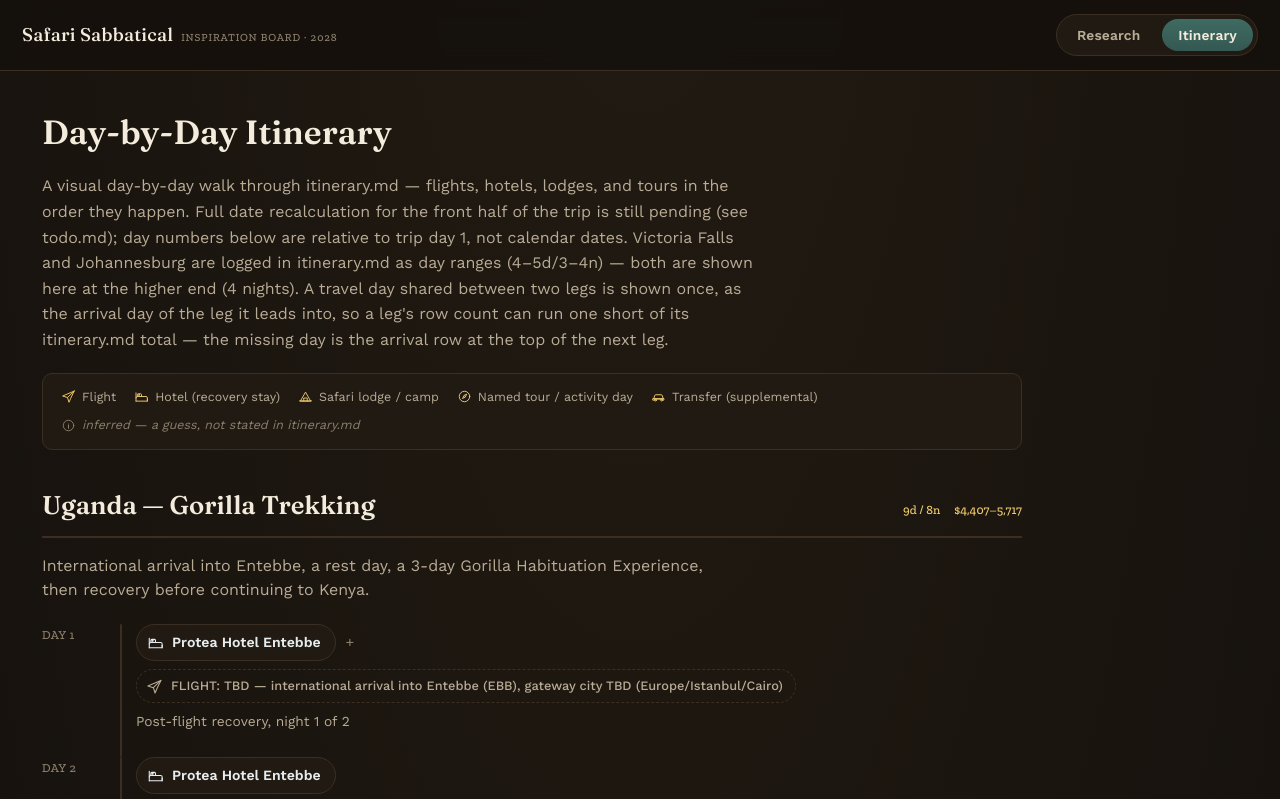
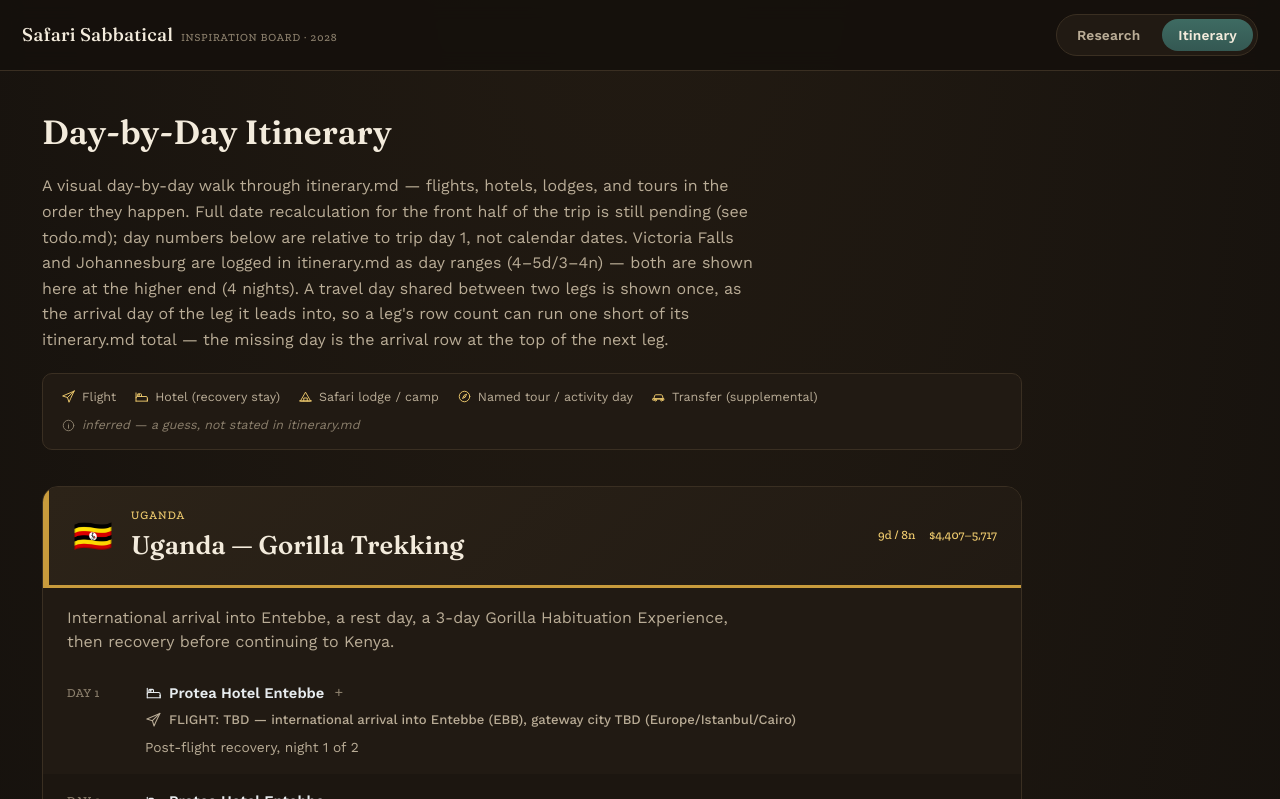
Before and after one commit to RussellUresti/safari, a plain HTML site: page index.html in a window 1280 px wide. Both pictures are taken after a click on the tab "Itinerary". Shown: the top 799 px of the page. Drawn offline with nearby package versions, Linux system fonts and the light colour scheme.

Commit message:
Updates to itinerary page

```diff
--- a/index.html
+++ b/index.html
@@ -52,8 +52,8 @@
 <script src="icons.js"></script>
 <script src="data.js"></script>
 <script src="itinerary-data.js"></script>
+<script src="itinerary.js"></script>
 <script src="app.js"></script>
-<script src="itinerary.js"></script>
 <script>
   // populate menu-toggle icon (needs ICONS loaded, which app.js already required)
   document.getElementById("menu-toggle").innerHTML = window.icon("menu");
--- a/itinerary.js
+++ b/itinerary.js
@@ -11,6 +11,14 @@
 
   const DATA = window.ITINERARY_DATA;
   const icon = window.icon;
+
+  const COUNTRY_FLAGS = {
+    Uganda: "🇺🇬",
+    Kenya: "🇰🇪",
+    Zimbabwe: "🇿🇼",
+    Botswana: "🇧🇼",
+    "South Africa": "🇿🇦"
+  };
 
   function esc(str) {
     if (str === undefined || str === null) return "";
@@ -45,10 +53,15 @@
 
   function buildLeg(leg) {
     const daysHtml = leg.days.map(buildDayRow).join("");
+    const flag = COUNTRY_FLAGS[leg.country] || "";
     return `
       <section class="itin-leg" id="itin-${leg.id}">
         <header class="itin-leg__header">
-          <h2 class="itin-leg__name">${esc(leg.name)}</h2>
+          <span class="itin-leg__flag">${flag}</span>
+          <div class="itin-leg__heading">
+            <div class="itin-leg__country">${esc(leg.country)}</div>
+            <h2 class="itin-leg__name">${esc(leg.name)}</h2>
+          </div>
           <div class="itin-leg__meta">
             <span>${esc(leg.totalDaysLabel)}</span>
             <span>${esc(leg.totalPrice)}</span>
--- a/styles.css
+++ b/styles.css
@@ -831,15 +831,33 @@ button {
 .itin-legend__item--inferred { color: var(--ink-faint); font-style: italic; }
 .itin-legend__item--inferred .icon { color: var(--ink-faint); }
 
-.itin-leg { margin-bottom: 44px; scroll-margin-top: 90px; }
+.itin-leg {
+  margin-bottom: 48px;
+  scroll-margin-top: 90px;
+  border: 1px solid var(--panel-edge);
+  border-radius: var(--radius-l);
+  background: var(--panel);
+  overflow: hidden;
+}
 .itin-leg__header {
   display: flex;
-  align-items: baseline;
+  align-items: center;
   flex-wrap: wrap;
-  gap: 10px 18px;
-  padding-bottom: 12px;
-  margin-bottom: 10px;
-  border-bottom: 2px solid var(--panel-edge);
+  gap: 14px 18px;
+  padding: 20px 24px;
+  background: linear-gradient(135deg, var(--panel-raised), var(--panel));
+  border-bottom: 3px solid var(--gold);
+  border-left: 6px solid var(--gold);
+}
+.itin-leg__flag { font-size: 2rem; line-height: 1; flex-shrink: 0; }
+.itin-leg__heading { min-width: 0; }
+.itin-leg__country {
+  font-family: var(--font-utility);
+  font-size: 0.72rem;
+  text-transform: uppercase;
+  letter-spacing: 0.1em;
+  color: var(--gold-bright);
+  margin-bottom: 2px;
 }
 .itin-leg__name { font-size: 1.6rem; }
 .itin-leg__meta {
@@ -851,11 +869,16 @@ button {
   color: var(--gold-bright);
   white-space: nowrap;
 }
-.itin-leg__blurb { color: var(--ink-muted); max-width: 68ch; margin-bottom: 22px; }
+.itin-leg__blurb { color: var(--ink-muted); max-width: 68ch; margin: 18px 24px 6px; }
 
-.itin-days { display: flex; flex-direction: column; }
+.itin-days { display: flex; flex-direction: column; padding: 6px 0 4px; }
 
-.itin-day { display: flex; gap: 14px; }
+.itin-day {
+  display: flex;
+  gap: 14px;
+  padding: 16px 24px;
+}
+.itin-day:nth-child(even) { background: rgba(0, 0, 0, 0.16); }
 .itin-day__num {
   flex-shrink: 0;
   width: 64px;
@@ -866,26 +889,16 @@ button {
   letter-spacing: 0.05em;
   color: var(--ink-faint);
 }
-.itin-day__line {
-  flex-shrink: 0;
-  width: 2px;
-  background: var(--panel-edge);
-  border-radius: 1px;
-}
-.itin-day:last-child .itin-day__line { background: linear-gradient(var(--panel-edge), transparent); }
-.itin-day__body { flex: 1; min-width: 0; padding: 0 0 26px; }
+.itin-day__line { display: none; }
+.itin-day__body { flex: 1; min-width: 0; }
 
-.itin-day__badges { display: flex; flex-wrap: wrap; align-items: center; gap: 8px 10px; }
+.itin-day__badges { display: flex; flex-wrap: wrap; align-items: center; gap: 6px 10px; }
 
 .itin-badge {
   display: inline-flex;
   align-items: center;
-  gap: 8px;
-  background: var(--panel);
-  border: 1px solid var(--panel-edge);
-  border-radius: 999px;
-  padding: 7px 14px 7px 10px;
-  font-size: 0.88rem;
+  gap: 7px;
+  font-size: 0.92rem;
   font-weight: 600;
 }
 .itin-badge .icon { width: 17px; height: 17px; flex-shrink: 0; }
@@ -895,12 +908,9 @@ button {
 .itin-badge--tour { color: var(--rust); }
 .itin-badge--end { color: var(--ink-faint); }
 .itin-badge--supplemental {
-  background: transparent;
-  border-style: dashed;
   font-weight: 500;
-  font-size: 0.8rem;
+  font-size: 0.82rem;
   color: var(--ink-muted);
-  padding: 6px 12px 6px 9px;
 }
 .itin-day__plus { color: var(--ink-faint); font-size: 0.9rem; }
 
@@ -927,12 +937,14 @@ button {
   max-width: 62ch;
 }
 
-.itin-day--end .itin-day__body { padding-bottom: 4px; }
 .itin-day--end .itin-badge { color: var(--ink-faint); font-style: italic; }
 
 @media (max-width: 620px) {
   .itin-page { padding: 4px 0 50px; }
+  .itin-leg__header { padding: 16px 18px; }
+  .itin-leg__blurb { margin: 14px 18px 6px; }
+  .itin-day { padding: 14px 18px; }
   .itin-day__num { width: 48px; font-size: 0.7rem; }
   .itin-leg__name { font-size: 1.3rem; }
-  .itin-badge { font-size: 0.82rem; }
+  .itin-badge { font-size: 0.85rem; }
 }
```
